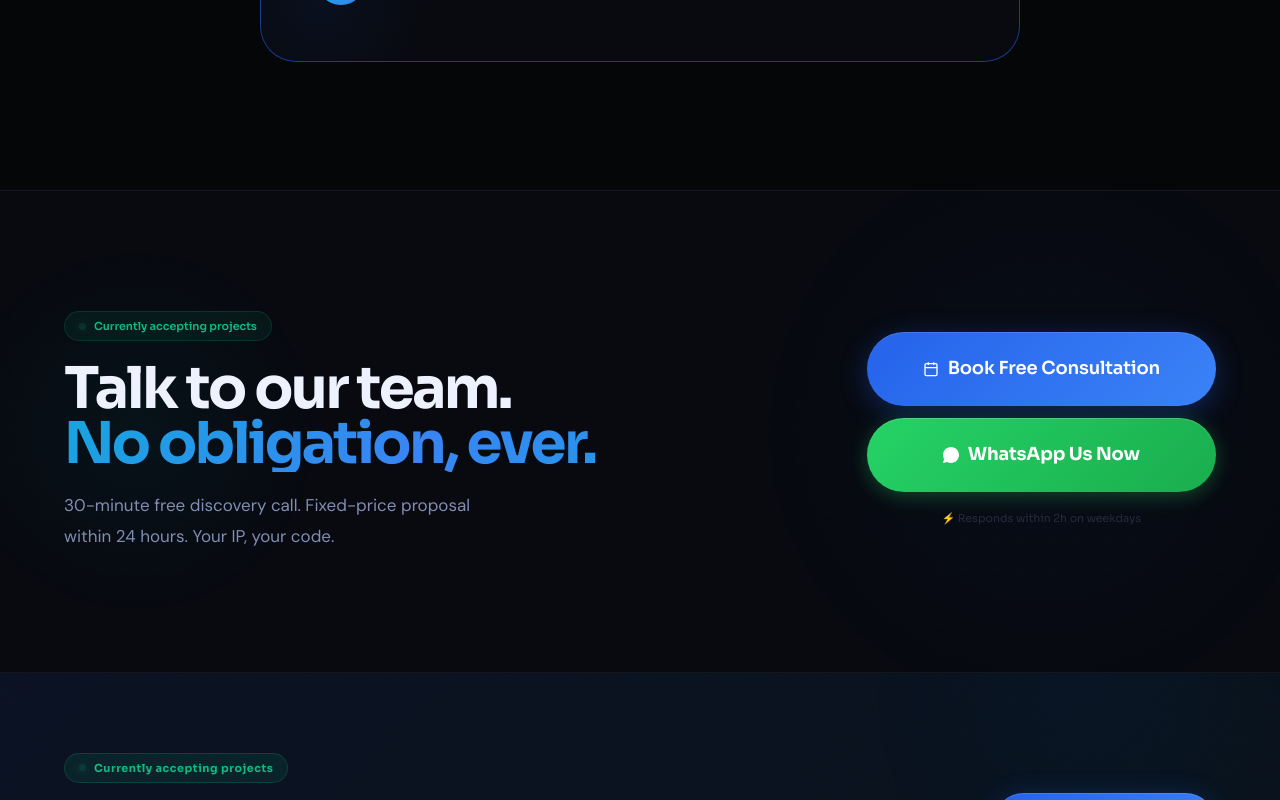
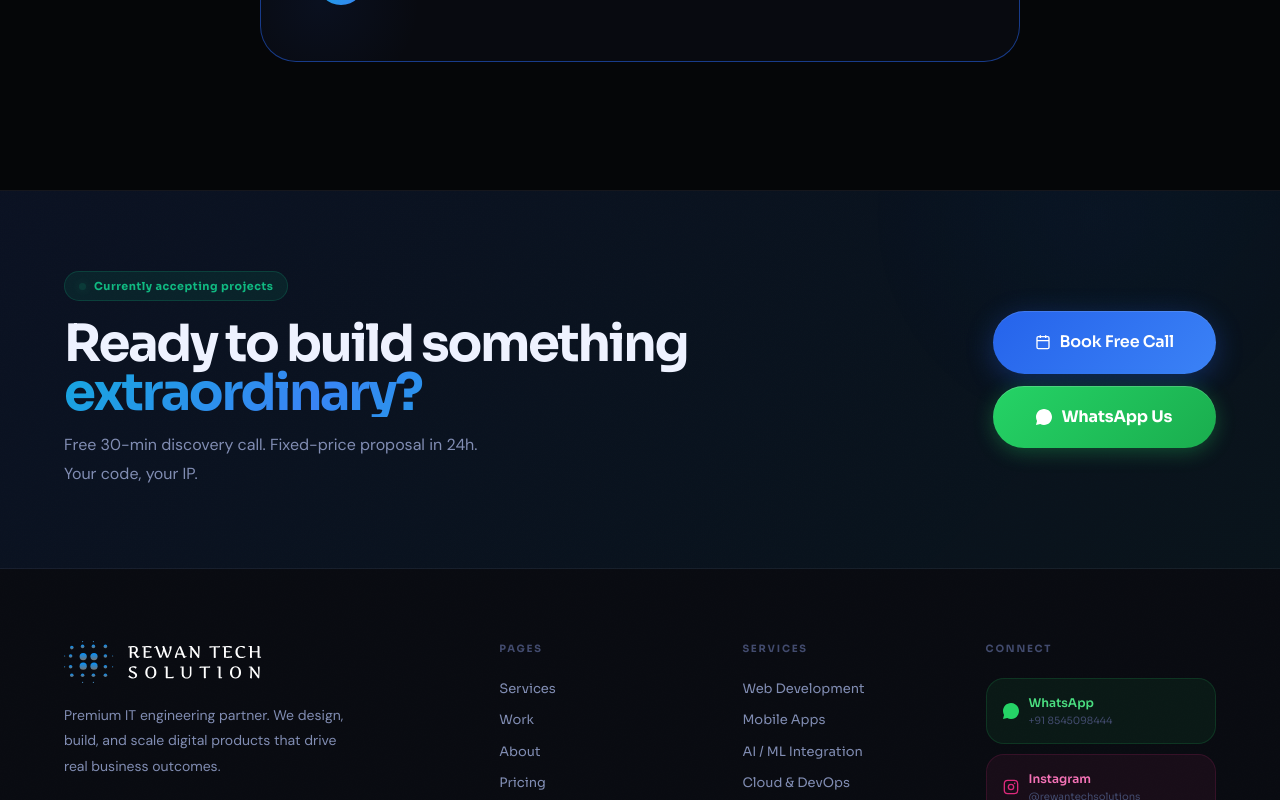
Before and after one commit to arpit9263/Rewantechsolutionwebsite, a Next.js app: page / in a window 1280 px wide. Shown: the part 5260-6060 px from the top of the page. Built offline with nearby package versions, Linux system fonts and the light colour scheme.

Commit message:
changes init

```diff
--- a/src/app/page.js
+++ b/src/app/page.js
@@ -1638,173 +1638,6 @@ export default function Home() {
           </div>
         </section>
 
-        {/* ═══════════════════════════════════════
-          CTA BAND
-      ═══════════════════════════════════════ */}
-        <section
-          style={{
-            background: "var(--bg2)",
-            padding: "clamp(72px,10vw,120px) clamp(20px,5vw,80px)",
-            borderTop: "1px solid var(--bdr)",
-            position: "relative",
-            overflow: "hidden",
-          }}
-        >
-          <div
-            className="dots"
-            style={{ position: "absolute", inset: 0, opacity: 0.4 }}
-          />
-          <div
-            style={{
-              position: "absolute",
-              top: "50%",
-              right: "-5%",
-              transform: "translateY(-50%)",
-              width: 600,
-              height: 600,
-              borderRadius: "50%",
-              background:
-                "radial-gradient(circle,rgba(37,99,235,0.08) 0%,transparent 70%)",
-              pointerEvents: "none",
-              animation: "glow-p 6s ease-in-out infinite",
-            }}
-          />
-          <div
-            style={{
-              position: "absolute",
-              top: "50%",
-              left: "-5%",
-              transform: "translateY(-50%)",
-              width: 400,
-              height: 400,
-              borderRadius: "50%",
-              background:
-                "radial-gradient(circle,rgba(6,182,212,0.06) 0%,transparent 70%)",
-              pointerEvents: "none",
-              animation: "glow-p 8s ease-in-out infinite 2s",
-            }}
-          />
-
-          <div className="ctr" style={{ position: "relative", zIndex: 1 }}>
-            <div
-              style={{
-                display: "grid",
-                gridTemplateColumns: "1fr auto",
-                gap: "clamp(32px,5vw,64px)",
-                alignItems: "center",
-                flexWrap: "wrap",
-              }}
-            >
-              <R cls="rv-l">
-                <div
-                  style={{
-                    display: "inline-flex",
-                    alignItems: "center",
-                    gap: 8,
-                    background: "rgba(16,185,129,0.08)",
-                    border: "1px solid rgba(16,185,129,0.18)",
-                    borderRadius: "var(--rf)",
-                    padding: "5px 14px",
-                    marginBottom: 20,
-                  }}
-                >
-                  <span
-                    style={{
-                      width: 7,
-                      height: 7,
-                      borderRadius: "50%",
-                      background: "var(--g)",
-                      display: "block",
-                      animation: "blink 2s ease infinite",
-                      boxShadow: "0 0 8px var(--g)",
-                    }}
-                  />
-                  <span
-                    style={{
-                      fontFamily: "var(--f-d)",
-                      fontSize: 11,
-                      fontWeight: 600,
-                      color: "var(--g)",
-                    }}
-                  >
-                    Currently accepting projects
-                  </span>
-                </div>
-                <h2
-                  className="d2"
-                  style={{
-                    fontSize: "clamp(28px,4.5vw,60px)",
-                    marginBottom: 18,
-                  }}
-                >
-                  Talk to our team.
-                  <br />
-                  <span className="grad">No obligation, ever.</span>
-                </h2>
-                <p
-                  className="body"
-                  style={{ fontSize: 17, maxWidth: 420, lineHeight: 1.82 }}
-                >
-                  30-minute free discovery call. Fixed-price proposal within 24
-                  hours. Your IP, your code.
-                </p>
-              </R>
-              <R
-                c="rv-r"
-                style={{ display: "flex", flexDirection: "column", gap: 12 }}
-              >
-                <Link
-                  href="/contact"
-                  className="btn btn-p btn-xl"
-                  style={{ justifyContent: "center", whiteSpace: "nowrap" }}
-                >
-                  <svg
-                    width="16"
-                    height="16"
-                    viewBox="0 0 24 24"
-                    fill="none"
-                    stroke="currentColor"
-                    strokeWidth="2"
-                  >
-                    <rect x="3" y="4" width="18" height="18" rx="2" />
-                    <line x1="16" y1="2" x2="16" y2="6" />
-                    <line x1="8" y1="2" x2="8" y2="6" />
-                    <line x1="3" y1="10" x2="21" y2="10" />
-                  </svg>
-                  Book Free Consultation
-                </Link>
-                <a
-                  href="https://wa.me/917992127047?text=Hi%2C+I+want+to+discuss+a+project"
-                  target="_blank"
-                  className="btn btn-wa btn-xl"
-                  style={{ justifyContent: "center" }}
-                >
-                  <svg
-                    width="16"
-                    height="16"
-                    viewBox="0 0 24 24"
-                    fill="currentColor"
-                  >
-                    <path d="M17.472 14.382c-.297-.149-1.758-.867-2.03-.967-.273-.099-.471-.148-.67.15-.197.297-.767.966-.94 1.164-.173.199-.347.223-.644.075-.297-.15-1.255-.463-2.39-1.475-.883-.788-1.48-1.761-1.653-2.059-.173-.297-.018-.458.13-.606.134-.133.298-.347.446-.52.149-.174.198-.298.298-.497.099-.198.05-.371-.025-.52-.075-.149-.669-1.612-.916-2.207-.242-.579-.487-.5-.669-.51-.173-.008-.371-.01-.57-.01-.198 0-.52.074-.792.372-.272.297-1.04 1.016-1.04 2.479 0 1.462 1.065 2.875 1.213 3.074.149.198 2.096 3.2 5.077 4.487.709.306 1.262.489 1.694.625.712.227 1.36.195 1.871.118.571-.085 1.758-.719 2.006-1.413.248-.694.248-1.289.173-1.413-.074-.124-.272-.198-.57-.347z" />
-                    <path d="M12 0C5.373 0 0 5.373 0 12c0 2.124.558 4.118 1.533 5.845L0 24l6.335-1.652A11.954 11.954 0 0 0 12 24c6.627 0 12-5.373 12-12S18.627 0 12 0z" />
-                  </svg>
-                  WhatsApp Us Now
-                </a>
-                <div style={{ textAlign: "center" }}>
-                  <span
-                    style={{
-                      fontFamily: "var(--f-d)",
-                      fontSize: 11,
-                      color: "var(--t4)",
-                    }}
-                  >
-                    ⚡ Responds within 2h on weekdays
-                  </span>
-                </div>
-              </R>
-            </div>
-          </div>
-        </section>
 
       </main>
     </Shell>
```
Also changed, not shown: src/lib/config.js.
